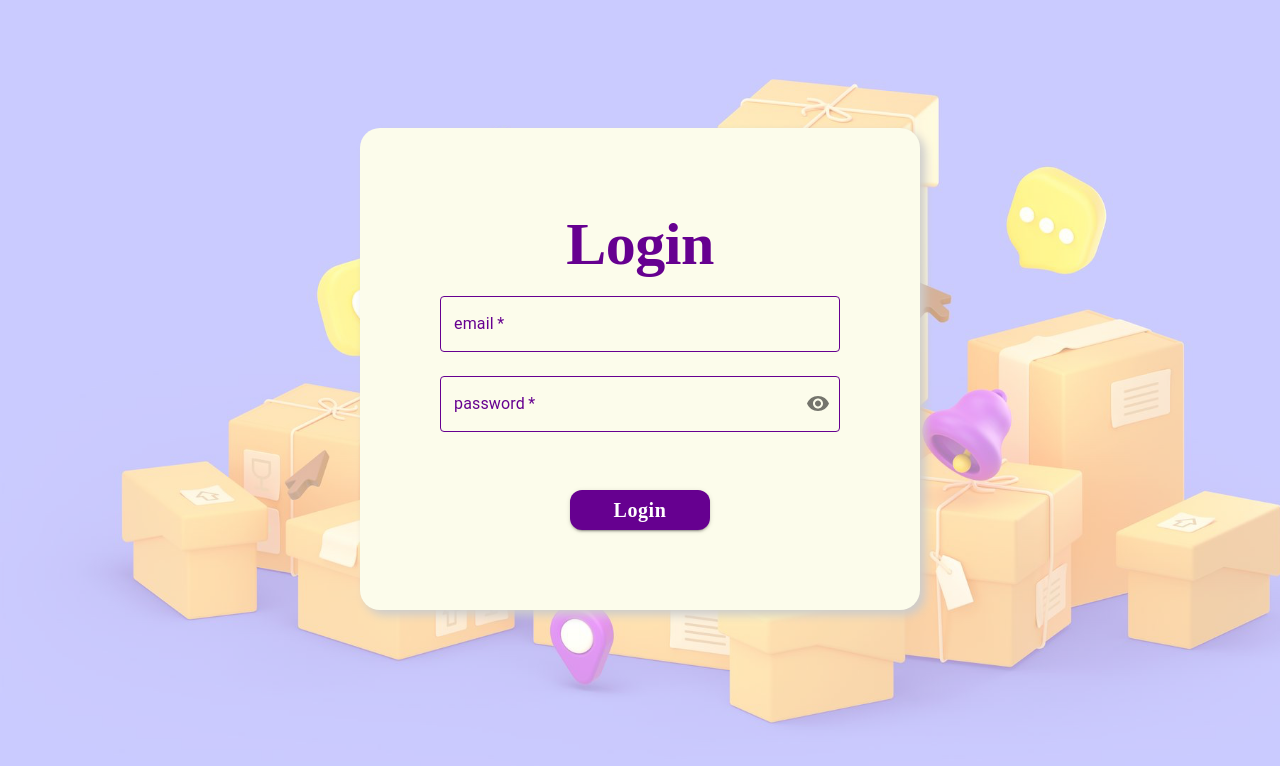
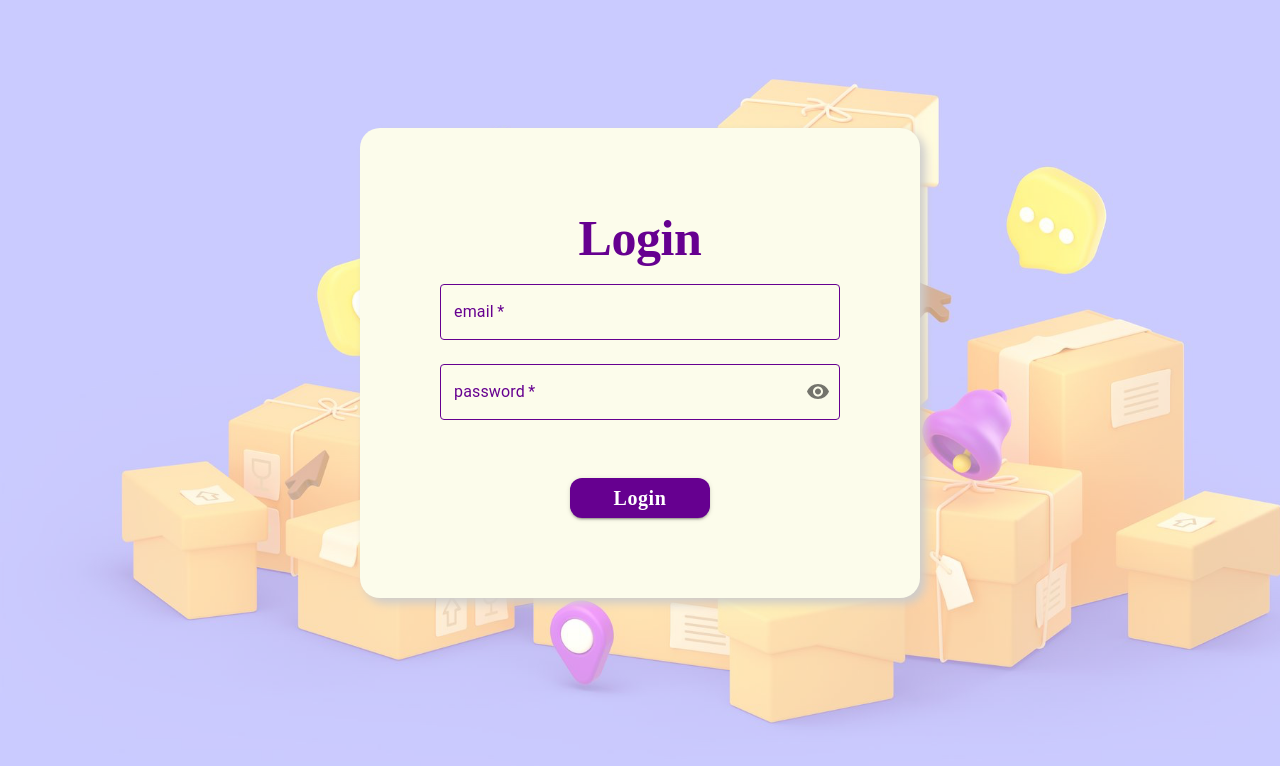
Before and after one commit to Advanced-Topics-of-Software-Engineering/ase-frontend, a React (Create React App) app: page / in a window 1280 px wide. Shown: the top 766 px of the page. Built offline with nearby package versions, Linux system fonts and the light colour scheme.

Commit message:
Add new styles to theme

```diff
--- a/src/theme/Theme.js
+++ b/src/theme/Theme.js
@@ -13,8 +13,14 @@ const theme = createTheme({
     body: {
       fontFamily: "Lucida",
     },
+    title: {
+      fontFamily: "Lucida",
+      fontSize: 40,
+      fontWeight: "bold",
+    },
     h2: {
       fontFamily: "Lucida",
+      fontSize: 50,
       fontWeight: "bold",
     },
     button: {
```
